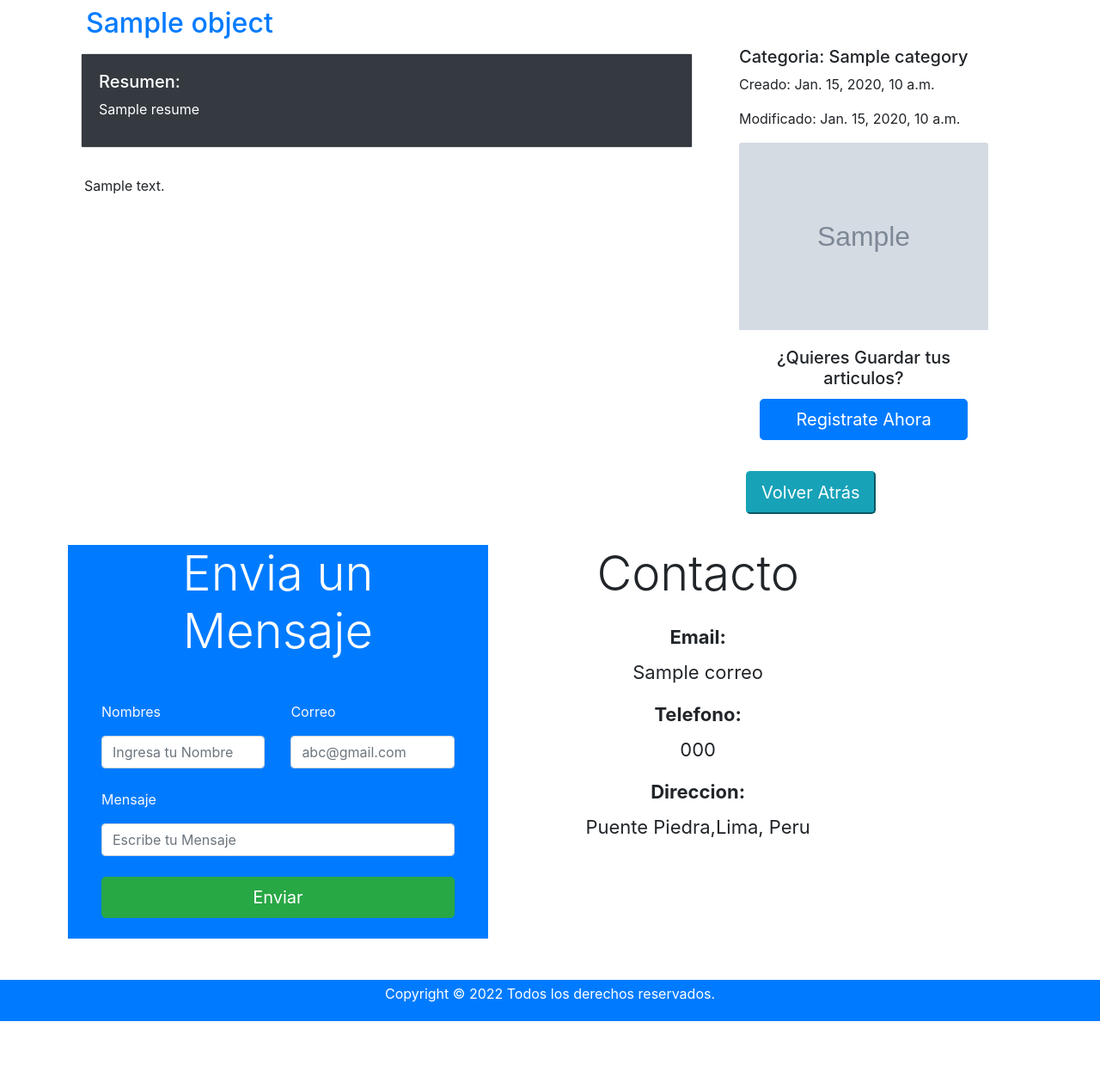
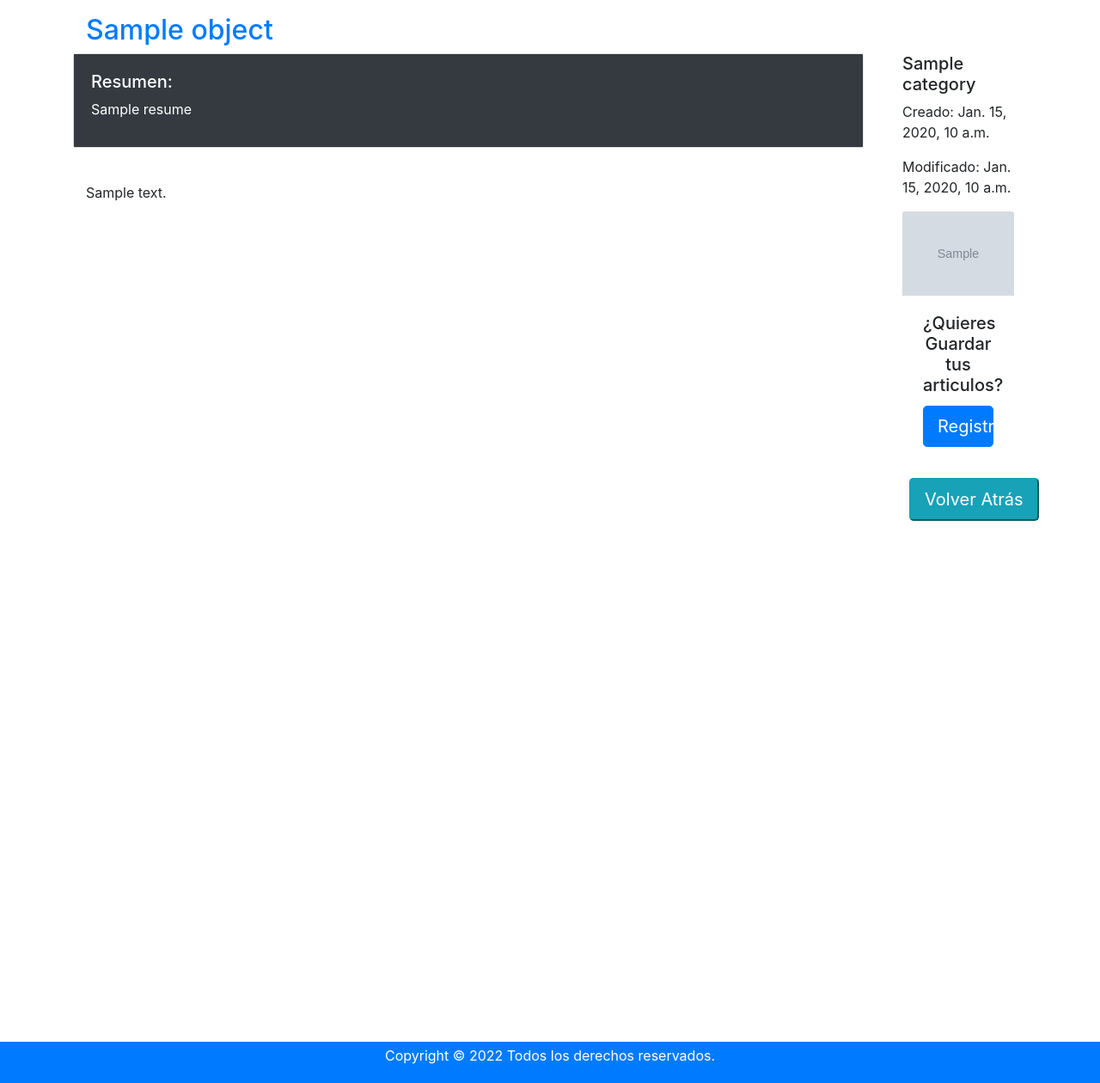
Before and after one commit to roberthbardales/blog, a Django app: template blog/templates/entrada/detail.html in a window 1280 px wide. Shown: the part 56-1316 px from the top of the page at 86% size. Before the commit the page ends 1244 px from the top, so only its background shows below. Run offline with Django 3.2, Linux system fonts and the light colour scheme; the template is opened without the code that fills it: most values are stand-ins (such as "Sample title", 1, 10 or a date in 2020); grey boxes marked "Sample" are stand-in pictures; some libraries are stand-ins or nearby versions.

Commit message:
5 dic 2022

```diff
--- a/blog/applications/entrada/models.py
+++ b/blog/applications/entrada/models.py
@@ -67,7 +67,7 @@ class Entry(TimeStampedModel):
         max_length=200
     )
     resume = models.TextField('Resumen')
-    content = RichTextUploadingField('contenido')
+    content = RichTextUploadingField('contenido',config_name='special')
     public = models.BooleanField(default=False)
     image = models.ImageField(
         'Imagen',
--- a/blog/templates/base.html
+++ b/blog/templates/base.html
@@ -9,11 +9,14 @@
   <link rel="stylesheet" href="{% static 'css/bootstrap.min.css' %}">
   <link rel="stylesheet" href="{% static 'css/estilos.css' %}">
 
-  <!-- highlight.js-->
+  <!-- highlight.js -->
   <link rel="stylesheet"
-  href="https://cdnjs.cloudflare.com/ajax/libs/ckeditor/4.14.1/plugins/codesnippet/lib/highlight/styles/monokai.css">
+  href="//cdnjs.cloudflare.com/ajax/libs/highlight.js/10.0.3/styles/atom-one-dark.min.css">
+<script src="//cdnjs.cloudflare.com/ajax/libs/highlight.js/10.0.3/highlight.min.js"></script>
+<script>hljs.initHighlightingOnLoad();</script>
+<!-- highlight.js -->
 
-  <!-- highlight.js -->
+
   <script src="https://unpkg.com/scrollreveal"></script>
   <title>{% block title %}{% endblock title %}</title>
 
--- a/blog/templates/entrada/actualizar.html
+++ b/blog/templates/entrada/actualizar.html
@@ -115,5 +115,5 @@
     </div>
 </div>
 </div>
-{% include "includes/footer.html" %}
+
 {% endblock content %}
--- a/blog/templates/entrada/agregar.html
+++ b/blog/templates/entrada/agregar.html
@@ -116,5 +116,5 @@
     </div>
 </div>
 </div>
-{% include "includes/footer.html" %}
+
 {% endblock content %}
--- a/blog/templates/entrada/detail.html
+++ b/blog/templates/entrada/detail.html
@@ -23,19 +23,19 @@
 {% include "includes/header.html" %}
 
 <div class="container">
-    <div class="row ">
+    <div class="row">
         <div class="col-12">
-            <div class="row-fluid  mt-3 justify-content-center">
-                <div class="col-12 mb-2 mt-3 text-center">
+            <div class="row-fluid  mt-4 justify-content-center">
+                <div class="col-12 text-center">
                     <h2 class="text-justify text-primary">
                         {{ object.title }}
                     </h2>
                 </div>
             </div>
             <div class="row">
-                <div class="col-8">
-                    <div class="row mb-0 mt-0">
-                        <div class="col mr-3 ml-3 px-2 py-2">
+                <div class="col-10">
+                    <div class="row ">
+                        <div class="col">
                             <div class="card h-100">
                                 <div class="card-body bg-dark">
                                     <h5 class="text-white">Resumen:</h5>
@@ -45,37 +45,39 @@
 
                         </div>
                     </div>
-                    <div class="row mb-1 mt-1">
-                        <div class=" h-100">
-                            <div class="card-body h-100 ml-2 mr-2" >
-                              <p class="text-justify">
-                                  {{ entry.content |safe }}
-                              </p>
+                    <div class="row-fluid ">
+                        <div class=" ">
+                            <div class="card-body" >
+                            </div>
+                            <div class="container" style="min-height: 1000px">
+                                <p class="">
+                                    {{ entry.content |safe }}
+                                </p>
                             </div>
                         </div>
                     </div>
                 </div>
-                <div class="col-4 mb-0 mt-0 ">
-                        <div class="" style="width: 20rem;">
+                <div class="col-2 ">
+                    <div class="row">
+                        <div class="col">
                             <div class="row-fluid justify-content-center">
                                 <div class="col-12">
-                                    <p class="h5">Categoria: {{ entry.category }}</p>
-                                    <p>Creado: {{ entry.created }}</p>
+                                    <p class="h5">{{ entry.category }}</p>
+                                    <p>Creado: {{ entry.created }}
                                     <p>Modificado: {{ entry.modified }}</p>
-                                    <img class="card-img-top" src="{{ entry.image.url }}" alt="Card image cap">
+                                    <img class="card-img-top " src="{{ entry.image.url }}" alt="Card image cap">
                                 </div>
                                 <div class="col-12">
                                     {% if not user.is_anonymous %}
                                     <div class="card-body mb-0 mt-1 px-1 py-1">
                                         <form class="blog-action " action="{% url 'favoritos_app:add-favoritos' entry.id %}" method="POST">{% csrf_token %}
-                                            <button type="submit" class="btn btn-block btn-primary text-white">Agregar a Favoritos</button>
+                                            <button type="submit" class="btn btn-block btn-primary text-white">Agregar</button>
                                         </form>
                                     </div>
                                     {% else %}
-
                                         <div class="card-body px-4">
                                             <p class="h5 card-title text-center">¿Quieres Guardar tus articulos?</p>
-                                            <a class="btn btn-primary btn-block btn-lg text-white" href="{% url 'users_app:user-register'%}">Registrate Ahora</a>
+                                            <a class="btn btn-primary btn-block btn-lg text-white" href="{% url 'users_app:user-register'%}">Registrate</a>
 
                                         </div>
 
@@ -84,7 +86,7 @@
                                 <div class="col-12">
                                     {% if not user.is_anonymous %}
                                     <div class="card-body mb-1 mt-0 px-1 py-1">
-                                        <a href="{% url 'entrada_app:update-entrada' entry.id %}" class="btn btn-block btn-success text-white">Editar Articulo</a>
+                                        <a href="{% url 'entrada_app:update-entrada' entry.id %}" class="btn btn-block btn-success text-white">Modificar</a>
                                     </div>
                                     {% else %}
 
@@ -100,12 +102,11 @@
                                 </div>
                             </div>
                         </div>
+                    </div>
                 </div>
             </div>
         </div>
     </div>
 </div>
 
-
-{% include "includes/footer.html" %}
 {% endblock content %}
--- a/blog/templates/includes/footer.html
+++ b/blog/templates/includes/footer.html
@@ -36,7 +36,7 @@
         <div class="col text-center " style="font-size: 22px;">
             <strong class="mt-4 mb-4">Email: </strong><p class="mt-2">{{correo}}</p>
             <strong class="mt-4 mb-4">Telefono: </strong><p class="mt-2">{{phone}}</p>
-            <strong class="mt-4 mb-4">Direccion: </strong><p class="mt-2">Puente Piedra,Lima, Peru</p>
+            <strong class="mt-4 mb-4">Direccion: </strong><p class="mt-2">Lima, Peru</p>
             <br>
         </div>
       </div>
```
Also changed, not shown: blog/blog/settings/local.py (+16 -8 lines), blog/templates/entrada/lista.html (+11 -14 lines), blog/templates/home/index.html (+7 -2 lines), blog/media/Entry/Captura01.PNG (added), blog/media/Entry/Captura01_DP5ZL5i.PNG (added), blog/media/Entry/registro-y-autenticacion-con-dja.2e16d0ba.fill-2000x1000_X4pY3J7.jpg (added).
